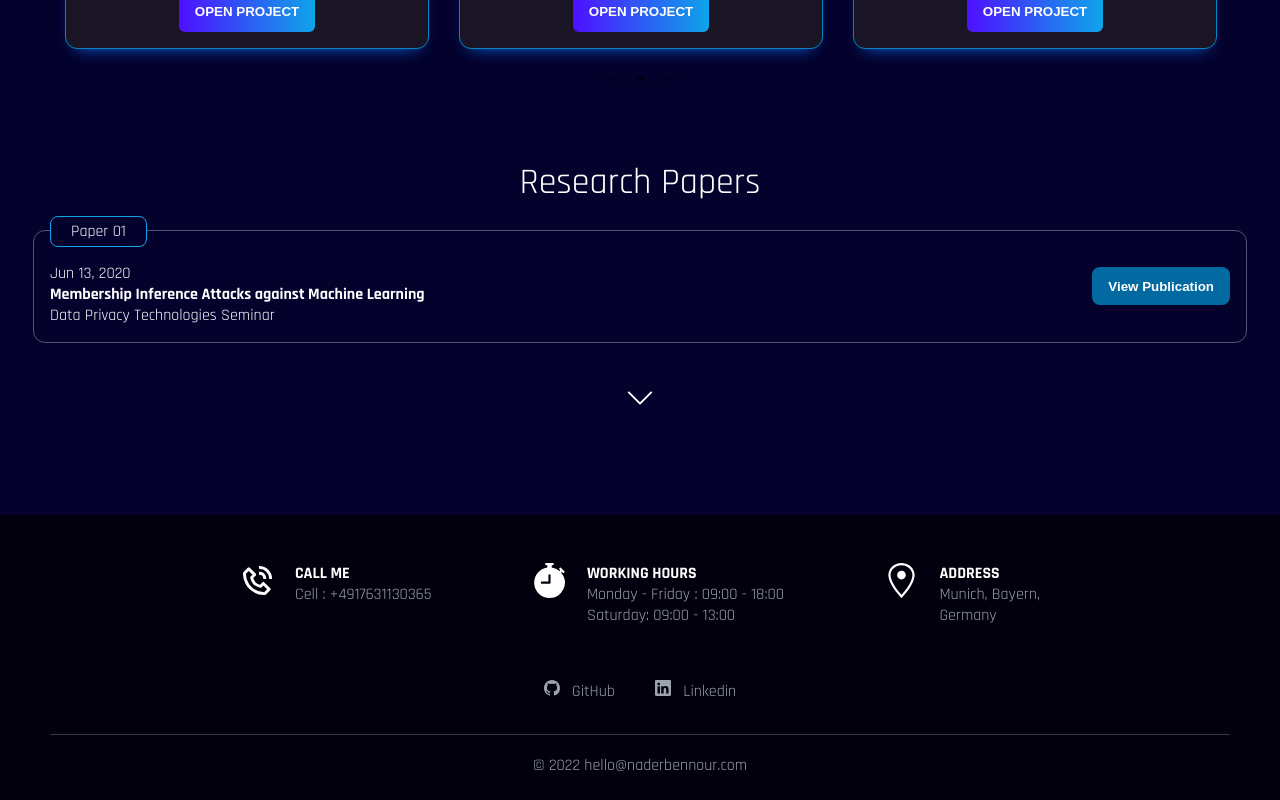
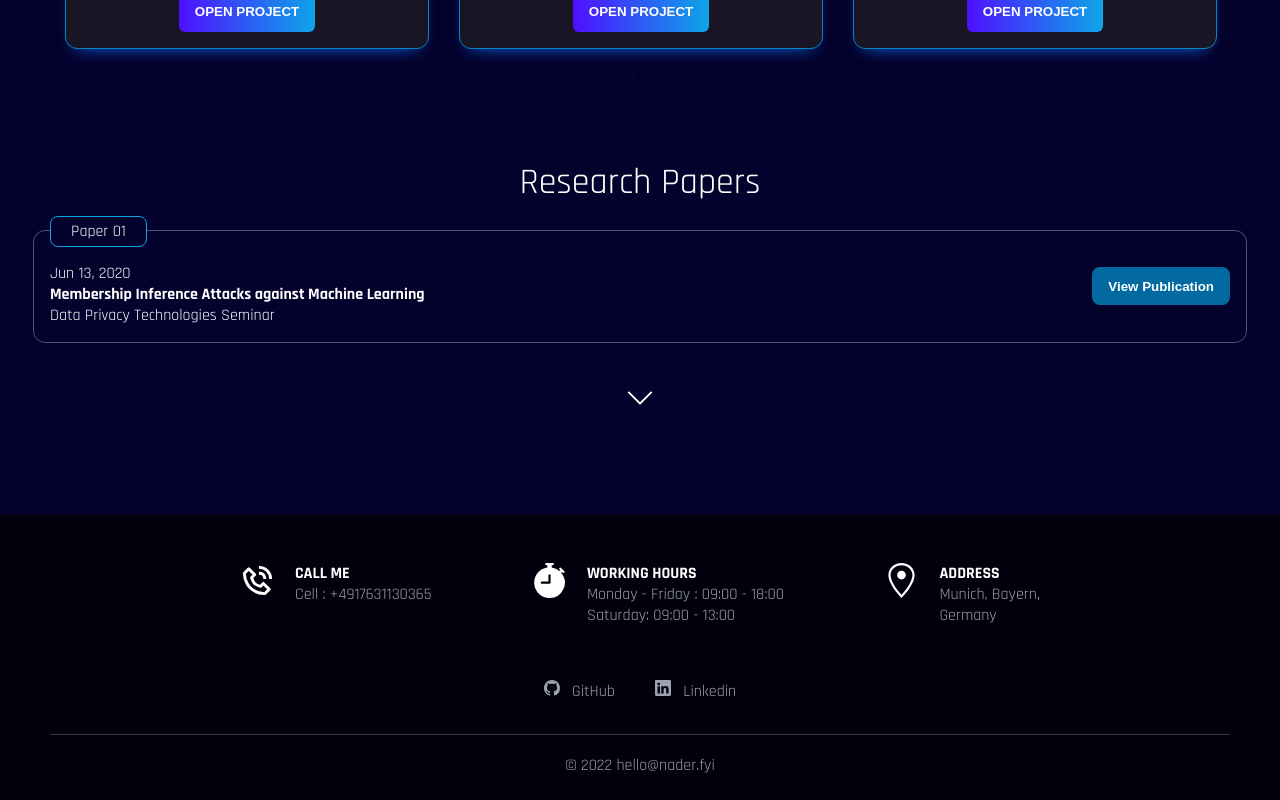
Before and after one commit to naderbennour/Nad3r-website, a React (Create React App) app: page / in a window 1280 px wide. Shown: the part 2212-3012 px from the top of the page. Built offline with nearby package versions, Linux system fonts and the light colour scheme.

Commit message:
updated email

```diff
--- a/src/components/Footer/footer.js
+++ b/src/components/Footer/footer.js
@@ -58,7 +58,7 @@ const Footer = () => {
           </div>
         </div>
         <div className="copyright-area">
-          <p>© 2022 hello@naderbennour.com</p>
+          <p>© 2022 hello@nader.fyi</p>
         </div>
       </div>
     </div>
--- a/src/components/Header/header.js
+++ b/src/components/Header/header.js
@@ -77,7 +77,7 @@ const Header = () => {
               <a
                 target="_blank"
 
-                href="mailto: hello@naderbennour.com"
+                href="mailto: hello@nader.fyi"
               >
                 <img className="spec" src={MailIco} alt="" />
               </a>
```
